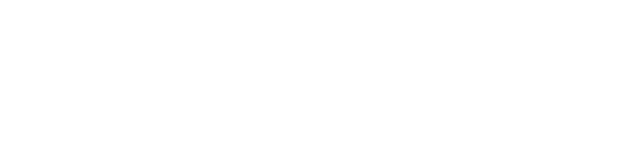
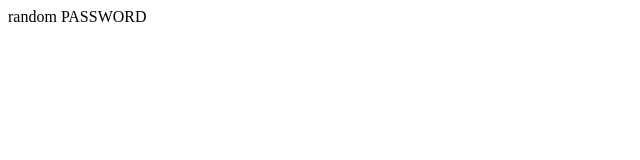
Before and after one commit to ayomichaels/password-generator, a plain HTML site: page index.html in a window 1280 px wide. Shown: the whole page, without its empty margins (0-640 px from the left). Drawn offline with Linux system fonts and the light colour scheme.

Commit message:
upated html file

```diff
--- a/index.html
+++ b/index.html
@@ -7,6 +7,6 @@
     <title>PASSWORD GENERATOR</title>
 </head>
 <body>
-
+    random PASSWORD
 </body>
 </html>
```
